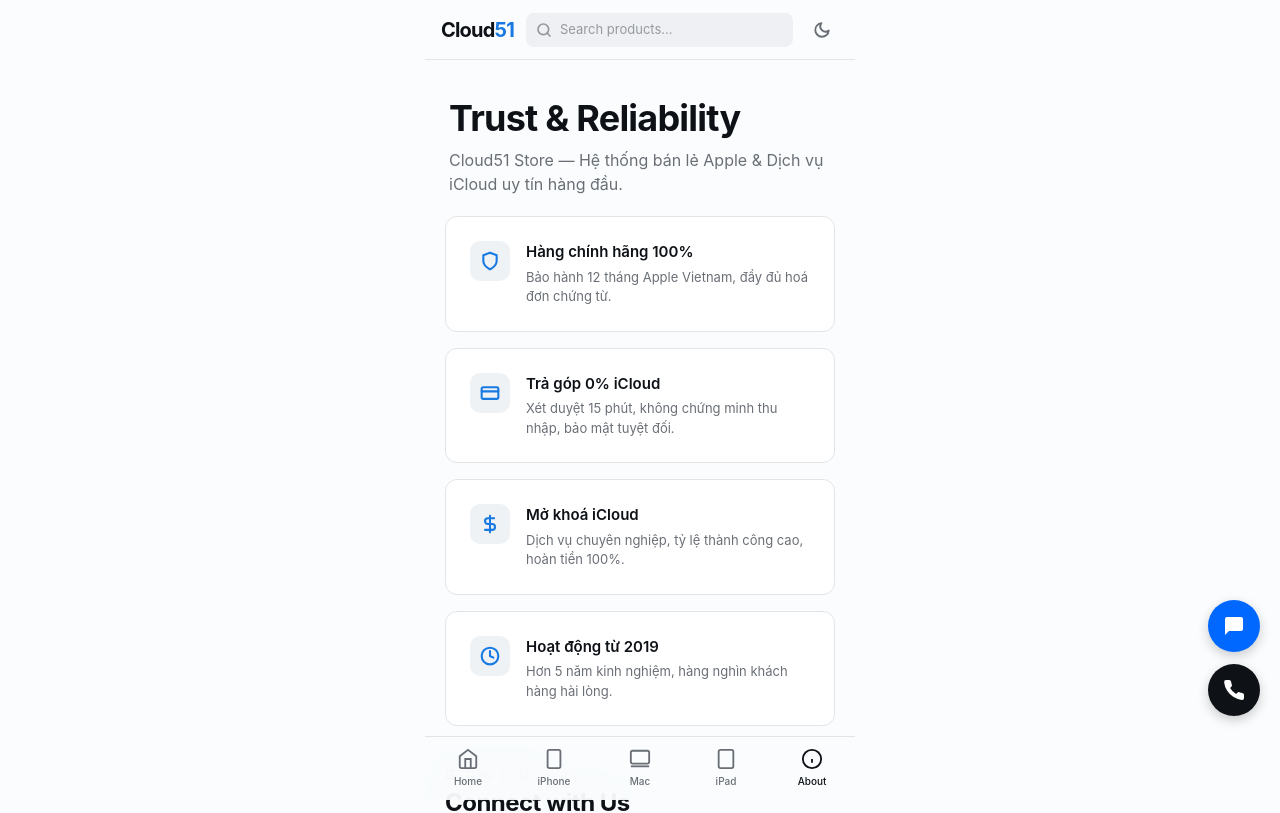
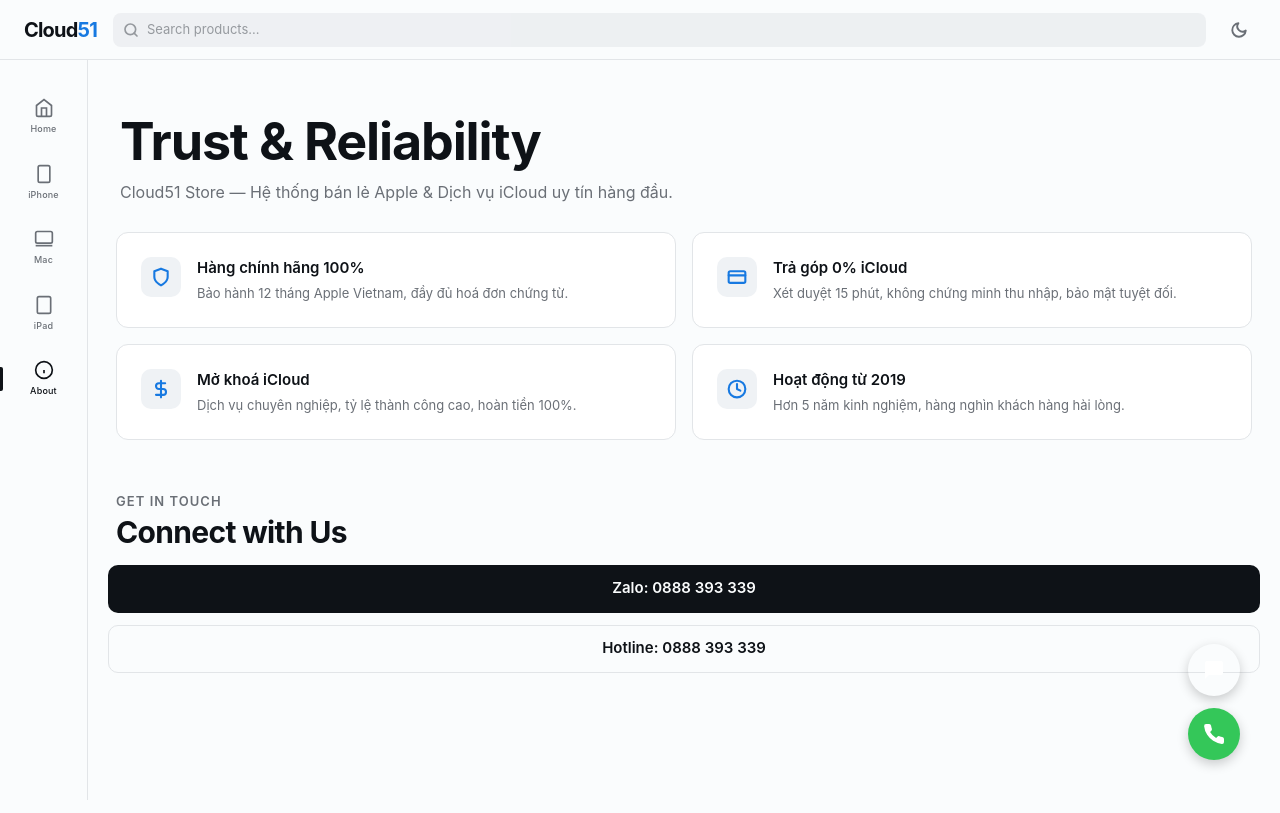
Before and after one commit to ctytao/cloud51-store, a Next.js app: page /about in a window 1280 px wide. Shown: the top 813 px of the page. Built offline with nearby package versions, Linux system fonts and the light colour scheme.

Commit message:
feat(ui): add responsive layout and fix sidebar overlap
- Wrap content in .store-body for sidebar flex layout
- Desktop sidebar sticky at var(--nav-h) to prevent top-nav overlap
- Tablet (640px) and desktop (1024px+) breakpoints
- ProductModal desktop scale animation
- trust-grid 2-col on tablet+

```diff
--- a/app/(store)/about/page.tsx
+++ b/app/(store)/about/page.tsx
@@ -14,6 +14,7 @@
         <p>Cloud51 Store — Hệ thống bán lẻ Apple & Dịch vụ iCloud uy tín hàng đầu.</p>
       </div>
 
+      <div className="trust-grid">
         <div className="trust-card">
           <div className="trust-icon">
             <svg width="20" height="20" viewBox="0 0 24 24" fill="none" stroke="currentColor" strokeWidth="2.5" strokeLinecap="round" strokeLinejoin="round">
@@ -61,6 +62,7 @@
             <p>Hơn 5 năm kinh nghiệm, hàng nghìn khách hàng hài lòng.</p>
           </div>
         </div>
+      </div>
 
       <div className="sec-hd">
         <div className="sec-h">Get In Touch</div>
--- a/app/(store)/layout.tsx
+++ b/app/(store)/layout.tsx
@@ -6,8 +6,10 @@
   return (
     <div className="store-root">
       <TopNav />
-      <main className="main-content">{children}</main>
-      <BottomNav />
+      <div className="store-body">
+        <BottomNav />
+        <main className="main-content">{children}</main>
+      </div>
       <FloatingContactButtons />
     </div>
   );
--- a/app/globals.css
+++ b/app/globals.css
@@ -10,11 +10,13 @@
   --font-d: -apple-system, BlinkMacSystemFont, 'SF Pro Display', system-ui, sans-serif;
   --font-b: -apple-system, BlinkMacSystemFont, 'SF Pro Text', system-ui, sans-serif;
 
-  --nav-h:  60px;
-  --bnav-h: 64px;
-  --r:      12px;
-  --safe-b: env(safe-area-inset-bottom, 0px);
-  --ls-d:   -0.022em;
+  --nav-h:    60px;
+  --bnav-h:   64px;
+  --sidebar-w: 72px;
+  --r:        12px;
+  --safe-b:   env(safe-area-inset-bottom, 0px);
+  --ls-d:     -0.022em;
+  --content-max: 1100px;
 }
 
 .dark {
@@ -42,7 +44,7 @@
 button { font-family: inherit; cursor: pointer; -webkit-tap-highlight-color: transparent; border: none; background: none; }
 svg { display: block; }
 
-/* ── STORE ROOT (430px container) ────────────────────────── */
+/* ── STORE ROOT ──────────────────────────────────────────── */
 .store-root {
   max-width: 430px;
   margin: 0 auto;
@@ -50,6 +52,11 @@
   position: relative;
   overflow-x: hidden;
   background: var(--bg);
+}
+
+/* ── STORE BODY (sidebar layout on desktop) ──────────────── */
+.store-body {
+  display: block;
 }
 
 /* ── TOP NAVIGATION ──────────────────────────────────────── */
@@ -244,7 +251,9 @@
   display: flex;
   flex-direction: column;
   cursor: pointer;
+  transition: transform 0.15s, box-shadow 0.15s;
 }
+.card:hover { transform: translateY(-2px); box-shadow: 0 8px 24px rgba(0,0,0,0.08); }
 .card-media {
   aspect-ratio: 1;
   background: oklch(97% 0.003 250);
@@ -320,6 +329,8 @@
 .about-h { padding: 40px 24px 20px; }
 .about-h h1 { font-family: var(--font-d); font-size: 36px; font-weight: 700; letter-spacing: var(--ls-d); line-height: 1; margin-bottom: 12px; }
 .about-h p { font-size: 16px; color: var(--muted); }
+
+.trust-grid { display: contents; }
 
 .trust-card {
   margin: 0 20px 16px;
@@ -423,8 +434,8 @@
   border: none;
 }
 .f-btn:active { transform: scale(0.9); }
-.f-zalo { background: #0068FF; }
-.f-phone { background: var(--fg); }
+.f-zalo { background: transparent; overflow: hidden; padding: 0; }
+.f-phone { background: #34C759; }
 
 @keyframes pulse-ring {
   0%   { box-shadow: 0 4px 12px rgba(0,0,0,0.2), 0 0 0 0 rgba(0,104,255,0.4); }
@@ -462,6 +473,7 @@
   color: var(--muted);
   cursor: pointer;
   text-decoration: none;
+  transition: color 0.15s;
 }
 .b-tab.on { color: var(--fg); }
 .b-tab svg { width: 22px; height: 22px; }
@@ -475,8 +487,199 @@
 
 /* ── CATEGORY PAGE HEADER ────────────────────────────────── */
 .cat-grid { padding: 20px; }
-.cat-header {
-  padding: 40px 20px 0;
-}
+.cat-header { padding: 40px 20px 0; }
 .cat-header .sec-h { font-size: 12px; }
 .cat-header .sec-title { font-size: 28px; margin-bottom: 20px; }
+
+
+/* ════════════════════════════════════════════════════════════
+   RESPONSIVE — TABLET  (≥ 640px)
+════════════════════════════════════════════════════════════ */
+@media (min-width: 640px) {
+  .store-root {
+    max-width: 760px;
+    overflow-x: unset;
+  }
+
+  /* Top nav padding */
+  .top-nav { padding: 0 24px; gap: 16px; }
+
+  /* Bottom nav widens */
+  .b-nav { max-width: 760px; }
+
+  /* Product grid: 3 columns */
+  .grid { grid-template-columns: repeat(3, 1fr); gap: 20px; }
+
+  /* Section headers larger */
+  .sec-hd { padding: 32px 24px 16px; }
+  .sec-title { font-size: 28px; }
+
+  /* Tabs padding */
+  .tabs { padding: 0 24px; gap: 28px; }
+  .panel { padding: 24px; }
+
+  /* Modal: centered sheet */
+  .overlay { align-items: center; }
+  .modal {
+    max-width: 540px;
+    border-radius: 20px;
+    padding: 32px;
+    max-height: 90dvh;
+    overflow-y: auto;
+  }
+  .modal-handle { display: none; }
+
+  /* Event block: landscape */
+  .event-block {
+    margin: 12px 24px;
+    aspect-ratio: 2 / 1;
+  }
+  .event-h { font-size: 40px; }
+
+  /* About trust grid: 2 columns */
+  .trust-grid {
+    display: grid;
+    grid-template-columns: 1fr 1fr;
+    gap: 16px;
+    padding: 0 20px;
+    margin-bottom: 16px;
+  }
+  .trust-card { margin: 0; }
+
+  /* Category page */
+  .cat-header { padding: 48px 24px 0; }
+  .cat-header .sec-title { font-size: 32px; }
+  .cat-grid { padding: 24px; }
+
+  /* About page */
+  .about-h { padding: 48px 28px 24px; }
+  .about-h h1 { font-size: 44px; }
+
+  /* Floating buttons above bottom nav */
+  .floats { bottom: calc(var(--bnav-h) + var(--safe-b) + 28px); right: 24px; }
+}
+
+
+/* ════════════════════════════════════════════════════════════
+   RESPONSIVE — DESKTOP  (≥ 1024px)
+════════════════════════════════════════════════════════════ */
+@media (min-width: 1024px) {
+  .store-root {
+    max-width: var(--content-max);
+    overflow: visible;
+  }
+
+  /* Store body becomes flex row: sidebar | content */
+  .store-body {
+    display: flex;
+    min-height: calc(100dvh - var(--nav-h));
+  }
+
+  /* Bottom nav → sticky left sidebar */
+  .b-nav {
+    position: sticky;
+    top: var(--nav-h);
+    left: unset;
+    transform: none;
+    bottom: unset;
+    width: var(--sidebar-w);
+    max-width: var(--sidebar-w);
+    height: calc(100dvh - var(--nav-h));
+    flex-direction: column;
+    justify-content: flex-start;
+    padding: 24px 0 0;
+    border-right: 1px solid var(--border);
+    border-top: none;
+    background: color-mix(in oklch, var(--bg) 95%, transparent);
+    backdrop-filter: blur(20px);
+    -webkit-backdrop-filter: blur(20px);
+    flex-shrink: 0;
+    align-self: flex-start;
+    overflow-y: auto;
+  }
+
+  /* Sidebar tabs: vertical stacking */
+  .b-tab {
+    flex: none;
+    width: 100%;
+    padding: 14px 0;
+    font-size: 9px;
+    letter-spacing: 0.02em;
+  }
+  .b-tab svg { width: 20px; height: 20px; }
+
+  /* Active sidebar tab: accent left bar */
+  .b-tab.on::before {
+    content: '';
+    position: absolute;
+    left: 0;
+    top: 50%;
+    transform: translateY(-50%);
+    width: 3px;
+    height: 24px;
+    background: var(--fg);
+    border-radius: 0 2px 2px 0;
+  }
+  .b-tab { position: relative; }
+
+  /* Main content: takes remaining width */
+  .main-content {
+    flex: 1;
+    min-width: 0;
+    padding-bottom: 60px;
+    min-height: calc(100dvh - var(--nav-h));
+  }
+
+  /* Product grid: 4 columns */
+  .grid { grid-template-columns: repeat(4, 1fr); gap: 20px; }
+
+  /* Section padding */
+  .sec-hd { padding: 36px 28px 16px; }
+  .sec-title { font-size: 30px; }
+  .tabs { padding: 0 28px; }
+  .panel { padding: 24px 28px; }
+
+  /* Banner: cap height on wide screens */
+  .banner { aspect-ratio: unset; height: 420px; }
+
+  /* Event block: widescreen */
+  .event-block {
+    margin: 12px 28px;
+    aspect-ratio: 3 / 1;
+    padding: 48px;
+  }
+  .event-h { font-size: 48px; }
+
+  /* Modal: wider centered */
+  .modal { max-width: 600px; }
+
+  /* Floating buttons: no bottom nav offset */
+  .floats { bottom: 40px; right: 40px; }
+
+  /* Category page */
+  .cat-header { padding: 56px 28px 0; }
+  .cat-grid { padding: 24px 28px; }
+
+  /* About page */
+  .about-h { padding: 56px 32px 28px; }
+  .about-h h1 { font-size: 52px; }
+  .trust-grid {
+    grid-template-columns: 1fr 1fr;
+    padding: 0 28px;
+  }
+}
+
+
+/* ════════════════════════════════════════════════════════════
+   RESPONSIVE — WIDE  (≥ 1280px)
+════════════════════════════════════════════════════════════ */
+@media (min-width: 1280px) {
+  :root { --content-max: 1280px; }
+
+  .grid { grid-template-columns: repeat(4, 1fr); gap: 24px; }
+
+  .banner { height: 500px; }
+
+  .b-nav { width: 88px; max-width: 88px; }
+  :root { --sidebar-w: 88px; }
+}
```
Also changed, not shown: components/ProductModal.tsx (+38 -8 lines). Lines whose indentation alone changed are shown as unchanged.
